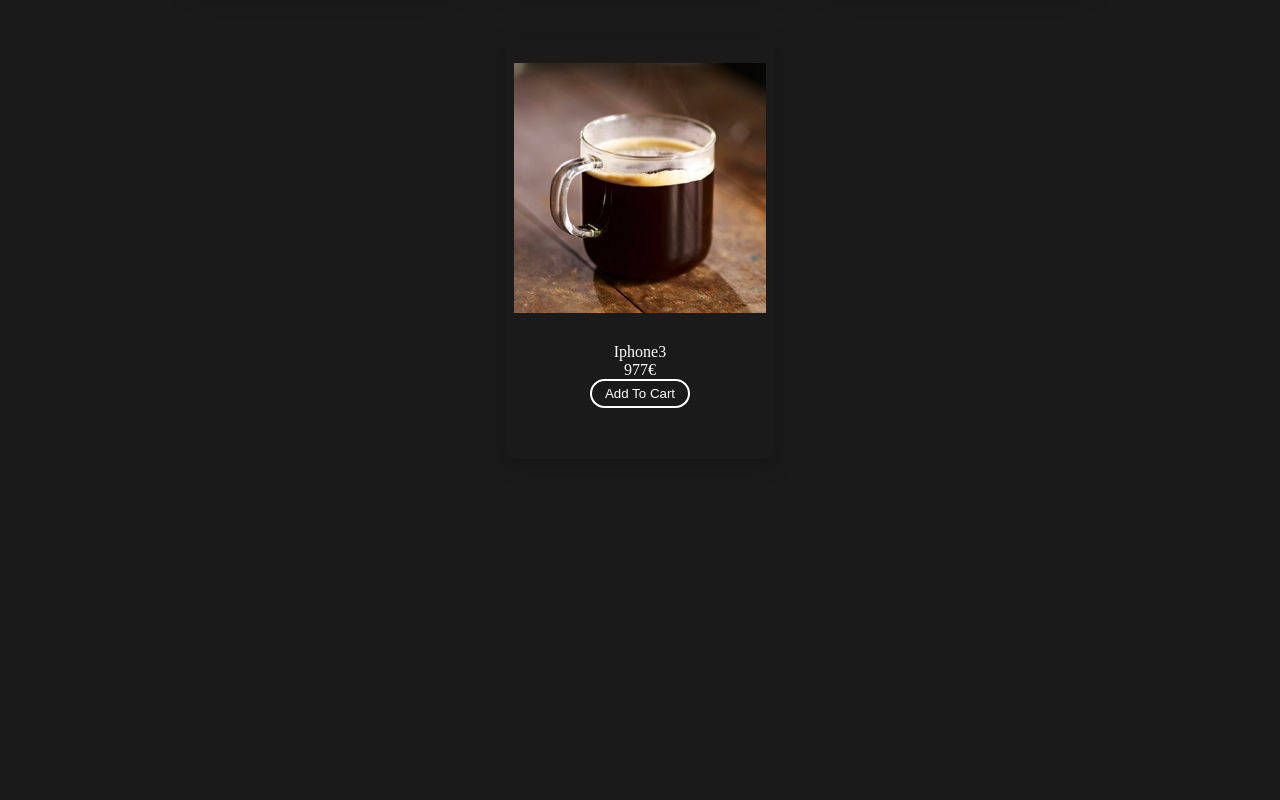
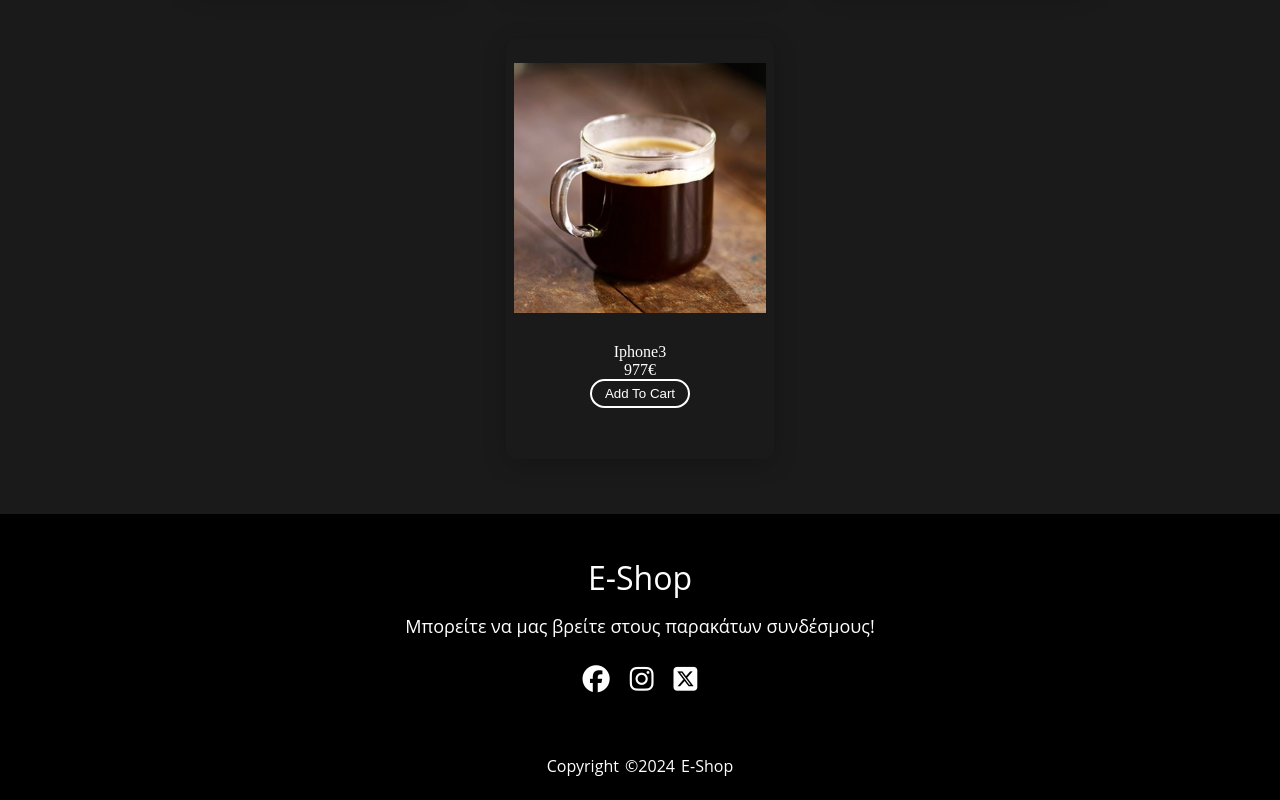
Before and after one commit to manos500/e-shop, a React (Vite) app: page / in a window 1280 px wide. Shown: the part 1137-1937 px from the top of the page. Before the commit the page ends 1651 px from the top, so only its background shows below. Built offline with nearby package versions, Linux system fonts and the light colour scheme.

Commit message:
add context wrapper

```diff
--- a/src/App.jsx
+++ b/src/App.jsx
@@ -1,21 +1,25 @@
 import {BrowserRouter, Routes, Route} from 'react-router-dom';
-import { Navbar } from './components/navbar';
+import { Navbar } from './components/Navbar';
+import { Footer } from './components/Footer';
 import './App.css'
-import { Cart } from './pages/cart/cart';
-import { Shop } from './pages/shop/shop';
+import { Cart } from './pages/cart/Cart';
+import { Shop } from './pages/shop/Shop';
+import { ShopContextProvider } from './context/ShopContext';
 
 function App() {
 
 
   return (
-
+    <ShopContextProvider>
       <BrowserRouter>
         <Navbar/>
         <Routes>
           <Route path="/" element={<Shop/>}/>
           <Route path="/cart" element={<Cart/>}/>
         </Routes>
+        <Footer/>
       </BrowserRouter>
+    </ShopContextProvider>
 
   )
 }
```
Lines whose indentation alone changed are shown as unchanged.
